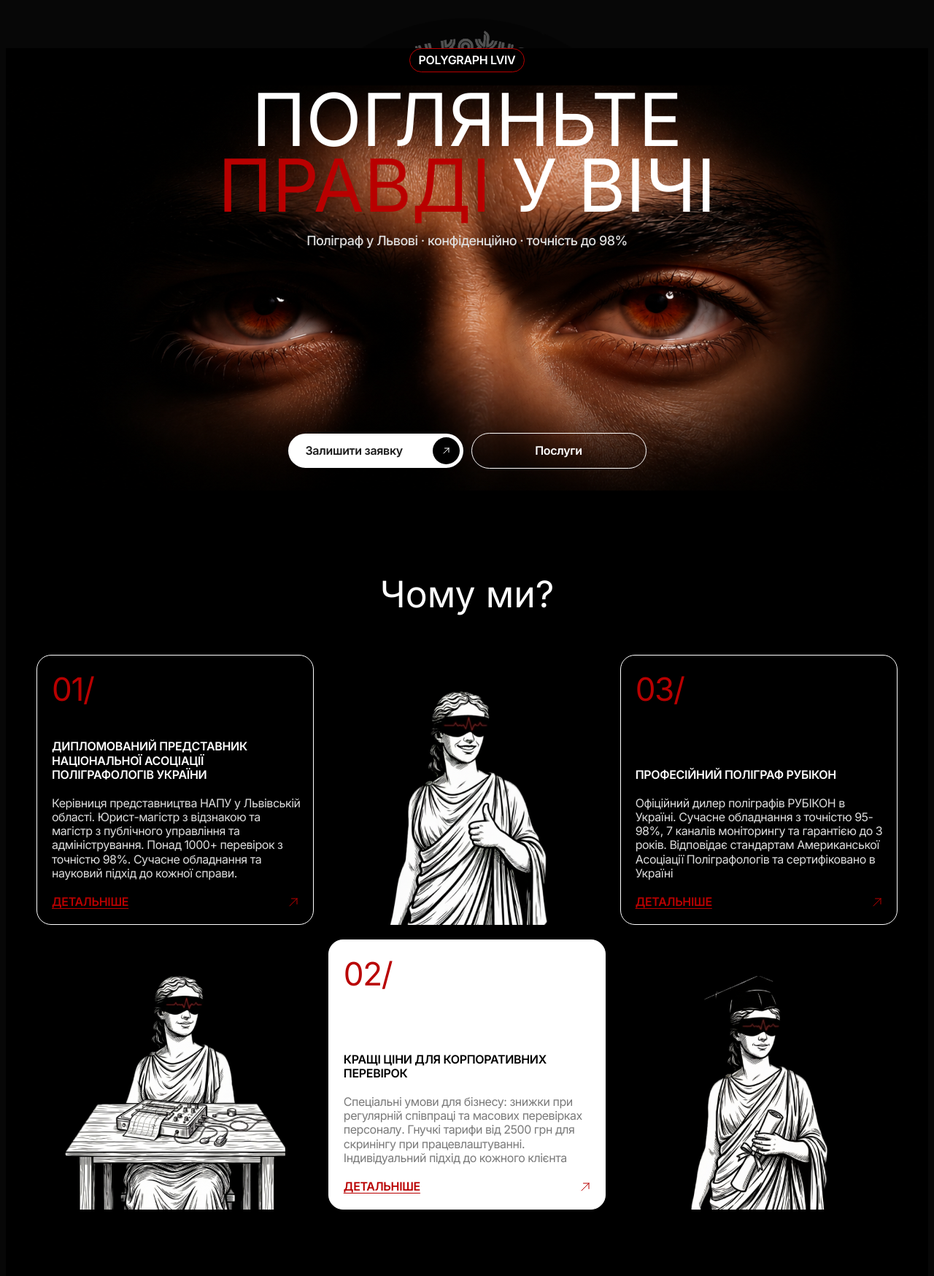
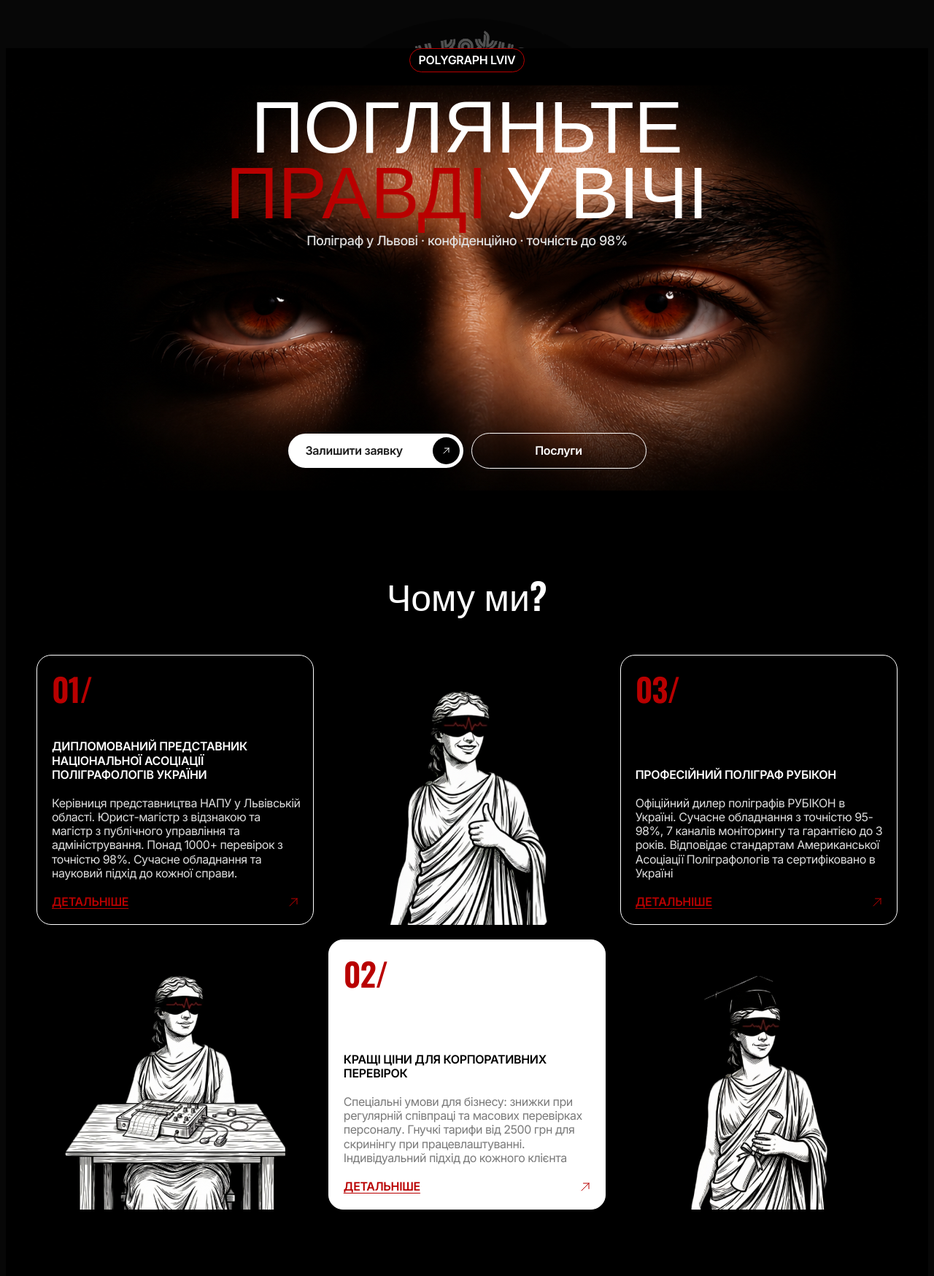
Before and after one commit to BonisOleg/PoligraphNew, a Django app: page / in a window 1280 px wide. Shown: the part 95-1843 px from the top of the page at 73% size. Run offline with Django 4.2, Linux system fonts and the light colour scheme; some web fonts are replaced.

Commit message:
fix: home card links and shared --pg-font-display token
Point why-us cards at nap, services, and equipment pages without
stale #service-N anchors. Unify headlines on --pg-font-display
(Benzin, Oswald fallback) and add @font-face for Benzin-Bold.woff2.

```diff
--- a/static/css/base.css
+++ b/static/css/base.css
@@ -103,6 +103,7 @@
   --pg-color-on-accent: #ffffff;
   --pg-color-divider: #1e1e1e;
   --pg-font: 'Inter', -apple-system, BlinkMacSystemFont, 'Segoe UI', sans-serif;
+  --pg-font-display: 'Benzin', 'Oswald', sans-serif;
   --pg-font-weight-medium: 500;
   --pg-font-weight-semibold: 600;
   --pg-font-size: 16px;
@@ -133,6 +134,15 @@
 /* ШРИФТИ (@font-face)                                                         */
 
 /* ============================================================================ */
+
+
+@font-face {
+  font-family: 'Benzin';
+  src: url('../fonts/Benzin-Bold.woff2') format('woff2');
+  font-weight: 700;
+  font-style: normal;
+  font-display: swap;
+}
 
 @font-face {
   font-family: 'Electronica Display Stencil';
--- a/static/css/components/contacts.css
+++ b/static/css/components/contacts.css
@@ -6,7 +6,6 @@
 }
 
 .contacts {
-  --contacts-display: "Benzin Bold", "Benzin", var(--font-family-display), sans-serif;
   --contacts-line: rgba(255, 255, 255, 0.18);
   --contacts-card: #1a1a1a;
   box-sizing: border-box;
@@ -32,7 +31,7 @@
   margin: 0;
   width: 100%;
   color: var(--pg-color-on-accent);
-  font-family: var(--contacts-display);
+  font-family: var(--pg-font-display);
   font-size: clamp(38px, 6.94vw, 100px);
   font-weight: 700;
   line-height: 0.9;
@@ -109,7 +108,7 @@
   margin: 0;
   max-width: 414px;
   color: var(--pg-color-on-accent);
-  font-family: var(--contacts-display);
+  font-family: var(--pg-font-display);
   font-size: clamp(38px, 3.06vw, 44px);
   font-weight: 700;
   line-height: 1.05;
@@ -271,7 +270,7 @@ a.contacts__value:focus-visible {
 .contacts__find-title {
   margin: 0;
   color: var(--pg-color-on-accent);
-  font-family: var(--contacts-display);
+  font-family: var(--pg-font-display);
   font-size: clamp(38px, 3.47vw, 50px);
   font-weight: 700;
   line-height: 0.9;
--- a/static/css/components/cta.css
+++ b/static/css/components/cta.css
@@ -1,7 +1,6 @@
 /* Homepage form «Залиште заявку» — Figma 1:240 / mobile 1:359. Tokens: --pg-* */
 
 .cta {
-  --cta-display: "Benzin-Bold", "Benzin", var(--pg-font);
   --cta-field-bg: #292929;
   --cta-field-border: #434343;
   --cta-form-bg: #1a1a1a;
@@ -62,7 +61,7 @@
   margin: 0;
   width: 100%;
   color: var(--pg-color-on-accent);
-  font-family: var(--cta-display);
+  font-family: var(--pg-font-display);
   font-size: 50px;
   font-weight: 400;
   letter-spacing: 0;
--- a/static/css/components/hero.css
+++ b/static/css/components/hero.css
@@ -8,7 +8,6 @@
 
 
 .hero {
-  --hero-display: "Benzin-Bold", "Benzin", var(--pg-font);
 
   position: relative;
   isolation: isolate;
@@ -92,7 +91,7 @@
   margin: 0;
   width: 100%;
   color: var(--pg-color-on-accent);
-  font-family: var(--hero-display);
+  font-family: var(--pg-font-display);
   font-size: 100px;
   font-weight: 400;
   letter-spacing: 0;
--- a/static/css/components/why-us.css
+++ b/static/css/components/why-us.css
@@ -1,7 +1,6 @@
 /* Homepage «Чому ми?» — Figma 1:206 / mobile 1:324–1:348. Tokens: --pg-* */
 
 .why-us  {
-  --why-display: "Benzin-Bold", "Benzin", var(--pg-font);
 
   box-sizing: border-box;
   width: 100%;
@@ -14,7 +13,7 @@
 .why-us__title  {
   margin: 0 0 60px;
   color: var(--pg-color-on-accent);
-  font-family: var(--why-display);
+  font-family: var(--pg-font-display);
   font-size: 50px;
   font-weight: 400;
   letter-spacing: 0;
@@ -96,7 +95,7 @@
 .why-us__num  {
   margin: 0;
   color: var(--pg-color-accent);
-  font-family: var(--why-display);
+  font-family: var(--pg-font-display);
   font-size: 44px;
   font-weight: 400;
   letter-spacing: -0.03em;
--- a/static/css/pages/equipment.css
+++ b/static/css/pages/equipment.css
@@ -6,7 +6,6 @@
 }
 
 .equip {
-  --equip-display: "Benzin Bold", "Benzin", var(--font-family-display), sans-serif;
   --equip-line: rgba(255, 255, 255, 0.18);
   box-sizing: border-box;
   width: 100%;
@@ -61,7 +60,7 @@
 .equip__stat-value,
 .equip__card-value,
 .equip__cert-index {
-  font-family: var(--equip-display);
+  font-family: var(--pg-font-display);
   font-weight: 700;
 }
 
--- a/static/css/pages/nap.css
+++ b/static/css/pages/nap.css
@@ -2,7 +2,6 @@
 
 /* Shared Figma page primitives (chunk 3). Tokens: --pg-* from base.css */
 .pg-page {
-  --pg-font-display: "Benzin", "Benzin Bold", "Oswald", sans-serif;
   --pg-section-gap: 120px;
 
   position: relative;
--- a/static/css/pages/services.css
+++ b/static/css/pages/services.css
@@ -2,7 +2,6 @@
 
 /* Shared Figma page primitives (chunk 3). Tokens: --pg-* from base.css */
 .pg-page {
-  --pg-font-display: "Benzin", "Benzin Bold", "Oswald", sans-serif;
   --pg-section-gap: 120px;
 
   position: relative;
--- a/templates/partials/index_content.html
+++ b/templates/partials/index_content.html
@@ -50,7 +50,7 @@
             <div class="why-us__body">
                 <h3 class="why-us__card-title">Дипломований представник Національної Асоціації Поліграфологів України</h3>
                 <p class="why-us__text">Керівниця представництва НАПУ у Львівській області. Юрист-магістр з відзнакою та магістр з публічного управління та адміністрування. Понад 1000+ перевірок з точністю 98%. Сучасне обладнання та науковий підхід до кожної справи.</p>
-                <a href="{% url 'pages:nap' %}#service-1"
+                <a href="{% url 'pages:nap' %}"
                    class="why-us__more"
                    hx-get="{% url 'pages:nap' %}"
                    hx-target="#main"
@@ -77,7 +77,7 @@
             <div class="why-us__body">
                 <h3 class="why-us__card-title">Професійний поліграф РУБІКОН</h3>
                 <p class="why-us__text">Офіційний дилер поліграфів РУБІКОН в Україні. Сучасне обладнання з точністю 95-98%, 7 каналів моніторингу та гарантією до 3 років. Відповідає стандартам Американської Асоціації Поліграфологів та сертифіковано в Україні</p>
-                <a href="{% url 'pages:equipment' %}#service-2"
+                <a href="{% url 'pages:equipment' %}"
                    class="why-us__more"
                    hx-get="{% url 'pages:equipment' %}"
                    hx-target="#main"
@@ -104,7 +104,7 @@
             <div class="why-us__body">
                 <h3 class="why-us__card-title">Кращі ціни для корпоративних перевірок</h3>
                 <p class="why-us__text">Спеціальні умови для бізнесу: знижки при регулярній співпраці та масових перевірках персоналу. Гнучкі тарифи від 2500 грн для скринінгу при працевлаштуванні. Індивідуальний підхід до кожного клієнта</p>
-                <a href="{% url 'pages:services' %}#service-0"
+                <a href="{% url 'pages:services' %}"
                    class="why-us__more"
                    hx-get="{% url 'pages:services' %}"
                    hx-target="#main"
```
